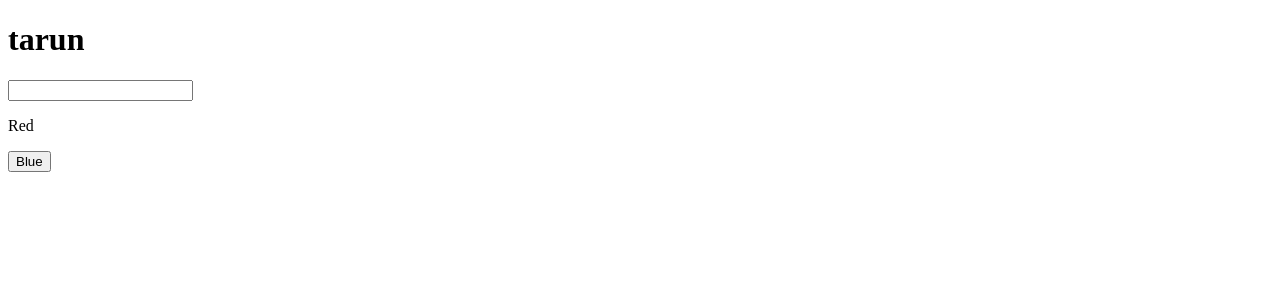
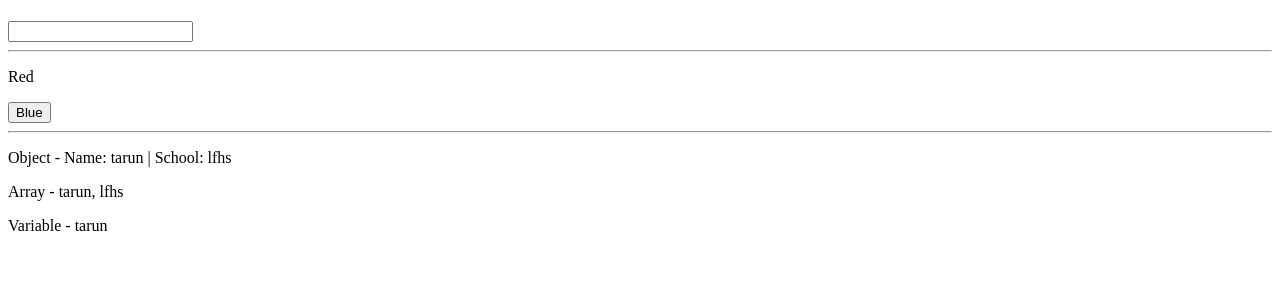
Before and after one commit to tarunmankar/learn-react, a React (Create React App) app: page / in a window 1280 px wide. Shown: the top 300 px of the page. Built offline with nearby package versions, Linux system fonts and the light colour scheme.

Commit message:
props and data show

```diff
--- a/src/App.js
+++ b/src/App.js
@@ -1,12 +1,20 @@
 import ChangeInput from "./components/ChangeInput";
 import ChangeText from "./components/ChangeText";
+import ShowData from "./components/ShowData";
 
 function App() {
+  const objectData = { name : "tarun", school : "lfhs"}
+  const arrayData = ["tarun","lfhs"]
+  const variableData = "tarun"
 
   return (
     <>
-      <ChangeInput/>
-      <ChangeText/>
+      <ChangeInput/><hr/>
+      <ChangeText/><hr/>
+      <ShowData objectData ={objectData}
+                arrayData={arrayData}
+                variableData={variableData}
+      />
     </>
   );
 }
--- a/src/components/ChangeInput.js
+++ b/src/components/ChangeInput.js
@@ -1,7 +1,7 @@
 import React, {useState} from 'react'
 
 const ChangeInput = () => {
-    const [name, setName] = useState("tarun")
+    const [name, setName] = useState("")
     const handleValue = (e) =>{setName(e.target.value)}
 
     return(
--- a/src/components/ChangeText.js
+++ b/src/components/ChangeText.js
@@ -1,4 +1,4 @@
-import React, { useEffect, useState } from 'react'
+import React, {useState} from 'react'
 
 const ChangeText = () => {
   const [color, setColor] = useState("Red")
--- /dev/null
+++ b/src/components/ShowData.js
@@ -0,0 +1,13 @@
+import React from 'react'
+
+function ShowData({objectData, arrayData, variableData}) {
+  return (
+    <div>
+        <p>Object - Name: {objectData.name} | School: {objectData.school} </p>
+        <p>Array - {arrayData[0]}, {arrayData[1]}</p>
+        <p>Variable - {variableData}</p>
+    </div>
+  )
+}
+
+export default ShowData
```
